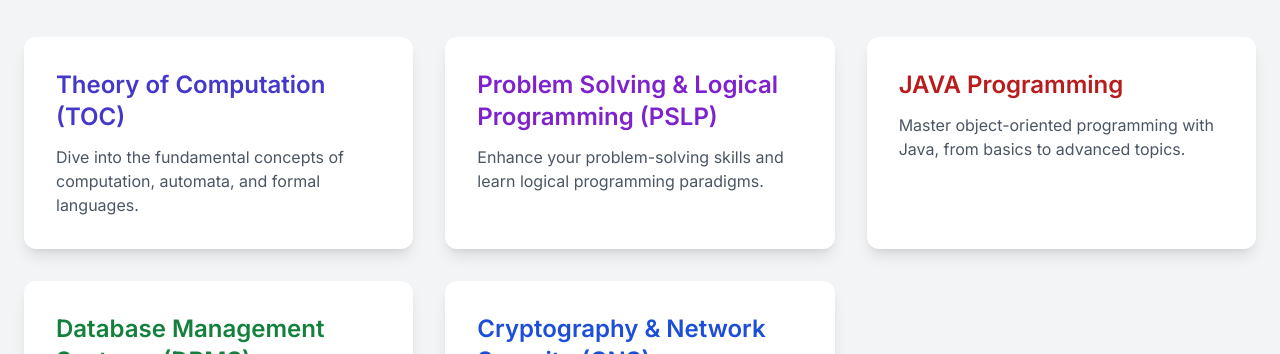
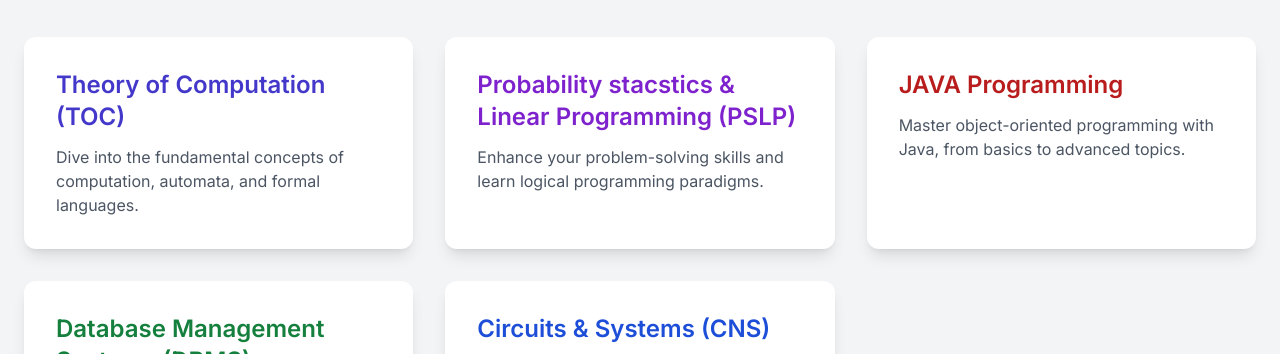
Before and after one commit to Aadigarg111/BRIGHT, a plain HTML site: page index.html in a window 1280 px wide. Shown: the part 435-789 px from the top of the page. Drawn offline with nearby package versions, Linux system fonts and the light colour scheme.

Commit message:
Update index.html

```diff
--- a/index.html
+++ b/index.html
@@ -49,7 +49,7 @@
             </a>
 
             <a href="pslp.html" class="section-card bg-white p-8 rounded-xl shadow-lg hover:shadow-purple-500/50">
-                <h3 class="text-2xl font-semibold text-purple-700 mb-3">Problem Solving & Logical Programming (PSLP)</h3>
+                <h3 class="text-2xl font-semibold text-purple-700 mb-3">Probability stacstics & Linear Programming (PSLP)</h3>
                 <p class="text-gray-600">Enhance your problem-solving skills and learn logical programming paradigms.</p>
             </a>
 
@@ -64,7 +64,7 @@
             </a>
 
             <a href="cns.html" class="section-card bg-white p-8 rounded-xl shadow-lg hover:shadow-blue-500/50">
-                <h3 class="text-2xl font-semibold text-blue-700 mb-3">Cryptography & Network Security (CNS)</h3>
+                <h3 class="text-2xl font-semibold text-blue-700 mb-3">Circuits & Systems (CNS)</h3>
                 <p class="text-gray-600">Explore the principles of securing information and communication networks.</p>
             </a>
 
```
